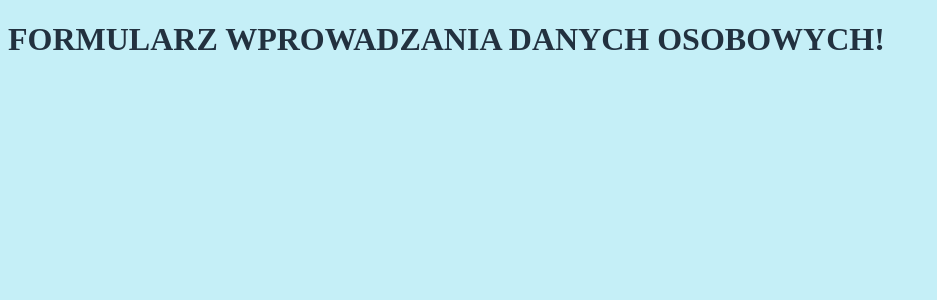
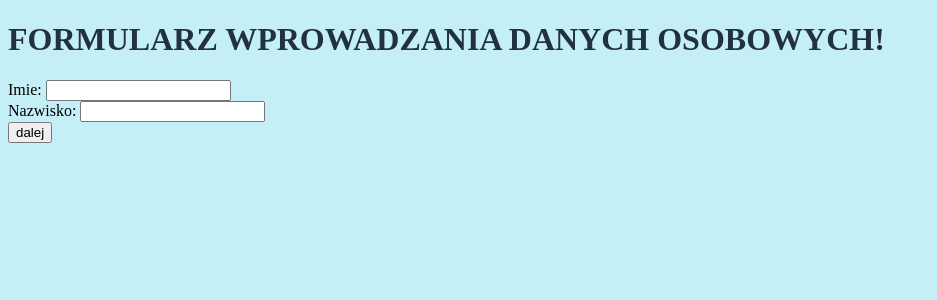
Before and after one commit to PanLydka/simple-form, a React (Create React App) app: page / in a window 1280 px wide. Shown: the top 300 px of the page, without its empty margins (0-937 px from the left). Built offline with nearby package versions, Linux system fonts and the light colour scheme; the HTML template or start-up script is replaced by a standard one.

Commit message:
the first version of the form's impilcation

```diff
--- /dev/null
+++ b/src/components/FormComponent.js
@@ -0,0 +1,47 @@
+import React from 'react';
+import { StateFormComponent } from './StateFormComponent';
+
+
+export class FormComponent extends React.Component {
+    constructor(props) {
+        super(props);
+        this.state = {
+            active: 1,
+            max: 2
+        };
+
+        this.handleChange = this.handleChange.bind(this);
+        this.handleSubmit = this.handleSubmit.bind(this);
+    }
+
+    handleChange(e) {
+       // this.setState({
+       //    [e.target.name]: e.target.value
+       //  });
+
+    }
+
+    handleSubmit(e){
+        this.setState({
+            active: this.state.active + 1
+        });
+
+        e.preventDefault();
+    }
+
+
+
+    render() {
+        console.log(this.state);
+        return (
+
+               <div>
+                  { this.state.active <= this.state.max ? (
+                    <StateFormComponent state={this.state.active} onChange={this.handleChange} onSubmit={this.handleSubmit} />
+                  ) : (
+                    <h1> wait... </h1>
+                  )}
+              </div>
+        )
+    }
+}
--- a/src/components/MainComponent.js
+++ b/src/components/MainComponent.js
@@ -1,5 +1,6 @@
 import React from 'react';
 import './App.scss';
+import { FormComponent } from './FormComponent';
 
 export const MainComponent = () => {
     return (
@@ -7,7 +8,10 @@ export const MainComponent = () => {
             <div className="row center-xs header">
                 <h1 className="col-xs-6 header__title">
                     formularz wprowadzania danych osobowych!
-            </h1>
+                </h1>
+            </div>
+            <div className="row center-xs form">
+                <FormComponent />
             </div>
         </div>
     )
--- /dev/null
+++ b/src/components/StateFormComponent.js
@@ -0,0 +1,65 @@
+import React from 'react';
+
+export class StateFormComponent extends React.Component {
+    constructor(props) {
+        super(props);
+
+        this.state = {
+            active: {
+                1: {
+                    displayed1: "Imie: ",
+                    displayed2: "Nazwisko: ",
+                    type1: "text",
+                    type2: "text",
+                    name1: "firstName",
+                    name2: "lastName"
+                },
+                2: {
+                    displayed1: "Data Urodzenia: ",
+                    displayed2: "Miasto Zamieszkania: ",
+                    type1: "text",
+                    type2: "text",
+                    name1: "date",
+                    name2: "city"
+                }
+            }
+        }
+    }
+
+
+    render() {
+        const active = this.props.state;
+        return (
+            <form onSubmit={this.props.onSubmit}>
+                <div className="row">
+                    <label className="col-xs-2" htmlFor={this.state.active[active].name1}>
+                        {this.state.active[active].displayed1}
+                    </label>
+
+                    <input className="col-xs-10"
+                        type={this.state.active[active].type1}
+                        id={this.state.active[active].name1}
+                        name={this.state.active[active].name1}
+                        onChange={this.props.onChange}
+                    />
+
+                </div>
+                <div className="row">
+                    <label className="col-xs-2" htmlFor={this.state.active[active].name2}>
+                        {this.state.active[active].displayed2}
+                    </label>
+
+                    <input className="col-xs-10"
+                        type={this.state.active[active].type2}
+                        id={this.state.active[active].name2}
+                        name={this.state.active[active].name2}
+                        onChange={this.props.onChange}
+                    />
+                </div>
+                <div className="row">
+                    <input type="submit" value="dalej"  />
+                </div>
+            </form>
+        );
+    }
+}
--- a/src/containers/App.js
+++ b/src/containers/App.js
@@ -2,9 +2,21 @@ import React from 'react';
 import { MainComponent } from '../components/MainComponent';
 
 export class App extends React.Component {
+    constructor(props){
+        super(props);
+        this.state = {
+            firstName: '',
+            lastName: '',
+            date: '',
+            city: ''
+        };
+    }
+
+
     render() {
+        console.log(this.state);
         return (
-            <MainComponent />
+            <MainComponent state={this.state}/>
         )
     }
 }
```
